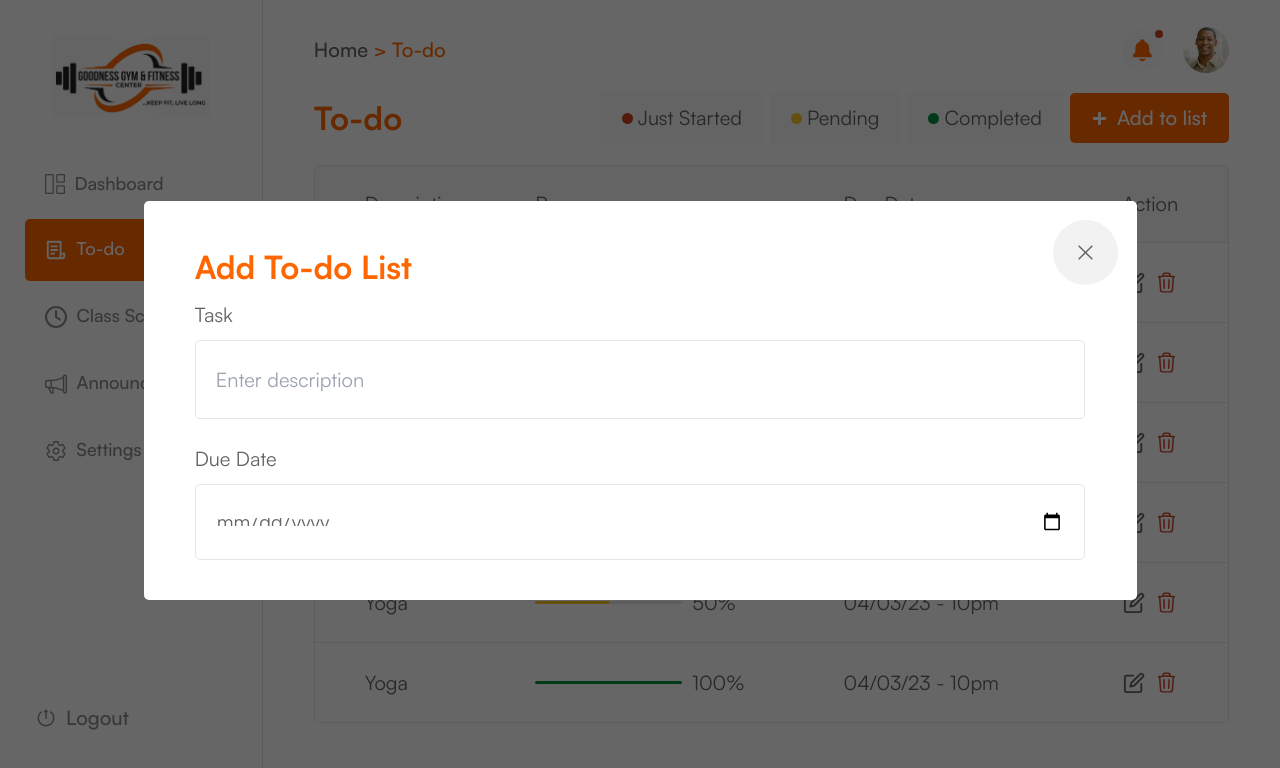
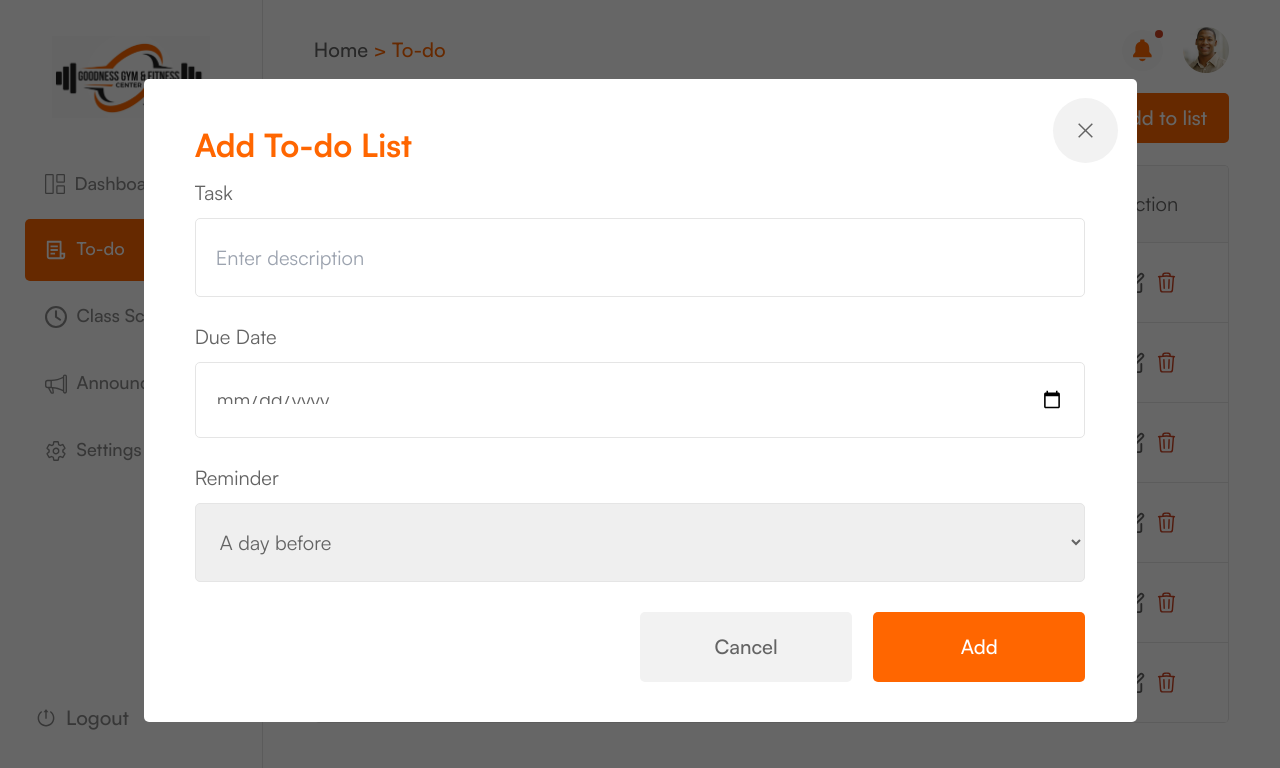
Before and after one commit to LoneBeast-hub/goodness-gym-dashboard, a React (Vite) app: page /to_do in a window 1280 px wide. Both pictures are taken after a click on the button "Add to list". Shown: the top 768 px of the page. Built offline with nearby package versions, Linux system fonts and the light colour scheme.

Commit message:
done the add todo list modal

```diff
--- a/src/components/custom_password_input/custom_password_input.component.jsx
+++ b/src/components/custom_password_input/custom_password_input.component.jsx
@@ -14,7 +14,7 @@ const CustomPasswordInput = ({inputName, inputLabel, baseWidth}) => {
         <div className={`flex w-full ${baseWidth === 'full'? '' : 'md:w-[50%]'} flex-col md:gap-[1.5rem] gap-[0.5rem]`}>
             <label htmlFor={inputName} className="text-[1.4rem] md:text-[2rem] text-black-100">{inputLabel}</label>
             <div className="relative w-full">
-                <input className="border w-full border-gray-e5 text-[1.4rem] py-[2rem] rounded-[5px] px-[1.5rem] md:py-[2.5rem] md:px-[2rem] md:text-[2rem] text-black-100" type={showPassword ? 'text' : 'password'} name={inputName} id={inputName} />
+                <input required className="border w-full border-gray-e5 text-[1.4rem] py-[2rem] rounded-[5px] px-[1.5rem] md:py-[2.5rem] md:px-[2rem] md:text-[2rem] text-black-100" type={showPassword ? 'text' : 'password'} name={inputName} id={inputName} />
                 <button
                     type="button"
                     onClick={handleToggle}
--- a/src/components/todo_add_modal/todo_add_modal.component.jsx
+++ b/src/components/todo_add_modal/todo_add_modal.component.jsx
@@ -3,25 +3,44 @@ import { LiaTimesSolid } from "react-icons/lia";
 // context api
 import { useContext } from "react";
 import { MyContext } from "../../App";
+// components
+import CustomButton from "../custom_button/custom_button.component";
 
 const TodoAddModal = () => {
     const {setContextState} = useContext(MyContext);
     return(
         <div className="w-[100vw] h-[100vh] flex items-center justify-center bg-[rgba(0,0,0,0.6)] fixed z-10 top-0">
-            <div className="w-[90%] relative flex flex-col md:w-[85%] md:max-w-[993px] box-border text-center pt-[2.5rem] md:pt-[5rem] pb-[3rem] md:pb-[4rem] px-[7%] md:px-[4%] rounded-[5px] bg-white">
+            <div className="w-[90%] relative md:w-[85%] md:max-w-[993px] box-border pt-[2.5rem] md:pt-[5rem] pb-[3rem] md:pb-[4rem] px-[7%] md:px-[4%] rounded-[5px] bg-white">
                 {/* Title */}
                 <p className="text-primary-100 text-[2.4rem] text-center md:text-left md:text-[3.2rem] font-bold">Add To-do List</p>
                 {/* Add Form */}
-                <form className="mt-[2.4rem] md:mt-[2.2rem]" action="#">
+                <form className="mt-[2.4rem] flex flex-col md:mt-[2.2rem]" action="#">
                     {/* Task Description input */}
                     <div className="flex w-full flex-col items-start md:gap-[1.5rem] gap-[0.5rem]">
                         <label htmlFor="task_description" className="text-[1.4rem] md:text-[2rem] text-black-100">Task</label>
-                        <input className="border border-gray-e5 w-full text-[1.4rem] py-[2rem] rounded-[5px] px-[1.5rem] md:py-[2.5rem] md:px-[2rem] md:text-[2rem] text-black-100" type="text" name="task_description" id="task_description" placeholder="Enter description" />
+                        <input required className="border border-gray-e5 w-full text-[1.4rem] py-[2rem] rounded-[5px] px-[1.5rem] md:py-[2.5rem] md:px-[2rem] md:text-[2rem] text-black-100" type="text" name="task_description" id="task_description" placeholder="Enter description" />
                     </div>
                     {/* Due Date input */}
                     <div className="flex w-full mt-[2rem] md:mt-[3rem] flex-col items-start md:gap-[1.5rem] gap-[0.5rem]">
                         <label htmlFor="due_date" className="text-[1.4rem] md:text-[2rem] text-black-100">Due Date</label>
-                        <input className="border border-gray-e5 w-full text-[1.4rem] py-[2rem] rounded-[5px] box-border px-[1.5rem] md:py-[2.5rem] md:px-[2rem] md:text-[2rem] text-black-100" type="date" name="due_date" id="due_date" placeholder="Select Date" />
+                        <input required className="border border-gray-e5 w-full text-[1.4rem] py-[2rem] rounded-[5px] px-[1.5rem] md:py-[2.5rem] md:px-[2rem] md:text-[2rem] text-black-100" type="date" name="due_date" id="due_date" />
+                    </div>
+                    {/* Reminder input */}
+                    <div className="flex w-full mt-[2rem] md:mt-[3rem] flex-col items-start md:gap-[1.5rem] gap-[0.5rem]">
+                        <label htmlFor="reminder" className="text-[1.4rem] md:text-[2rem] text-black-100">Reminder</label>
+                        <select required className="border border-gray-e5 w-full text-[1.4rem] py-[2rem] rounded-[5px] px-[1.5rem] md:py-[2.5rem] md:px-[2rem] md:text-[2rem] text-black-100" type="date" name="reminder" id="reminder">
+                            <option value="a_day_before">A day before</option>
+                        </select>
+                    </div>
+                    {/* buttons */}
+                    <div className="flex w-full mt-[1.6rem] md:mt-[3rem] md:w-[50%] gap-[1.7rem] md:gap-[2.1rem] md:self-end">
+                        <CustomButton clickFunction={() => {
+                            setContextState((prevValues) => ({
+                                ...prevValues,
+                                showTodoAddModal: false
+                            }))
+                        }} AddClassName='w-[50%] px-[1rem] rounded-[0.5rem] py-[1.5rem] md:py-[2.5rem]' grayColored><span className="text-[1.6rem] md:text-[2rem]">Cancel</span></CustomButton>
+                        <CustomButton AddClassName='w-[50%] px-[1rem] rounded-[0.5rem] py-[1.5rem] md:py-[2.5rem]' primaryColored><span className="text-[1.6rem] md:text-[2rem]">Add</span></CustomButton>
                     </div>
                 </form>
                 {/* cancel */}
--- a/src/components/todo_add_modal/todo_add_modal.styles.css
+++ /dev/null
@@ -1,3 +0,0 @@
-input[type="date"] {
-    padding: 1.2rem 1.6rem !important; /* Adjust as needed */
-}
--- a/src/pages/edit_profile/edit_profile.page.jsx
+++ b/src/pages/edit_profile/edit_profile.page.jsx
@@ -33,12 +33,12 @@ const EditProfile = () => {
                             {/* Full Name input */}
                             <div className="flex w-full md:w-[50%] flex-col md:gap-[1.5rem] gap-[0.5rem]">
                                 <label htmlFor="full_name" className="text-[1.4rem] md:text-[2rem] text-black-100">Full Name</label>
-                                <input className="border border-gray-e5 text-[1.4rem] py-[2rem] rounded-[5px] px-[1.5rem] md:py-[2.5rem] md:px-[2rem] md:text-[2rem] text-black-100" type="text" name="full_name" id="full_name" placeholder="John Doe" />
+                                <input required className="border border-gray-e5 text-[1.4rem] py-[2rem] rounded-[5px] px-[1.5rem] md:py-[2.5rem] md:px-[2rem] md:text-[2rem] text-black-100" type="text" name="full_name" id="full_name" placeholder="John Doe" />
                             </div>
                             {/* Email input */}
                             <div className="flex w-full md:w-[50%] flex-col md:gap-[1.5rem] gap-[0.5rem]">
                                 <label htmlFor="email" className="text-[1.4rem] md:text-[2rem] text-black-100">Email</label>
-                                <input className="border border-gray-e5 text-[1.4rem] py-[2rem] rounded-[5px] px-[1.5rem] md:py-[2.5rem] md:px-[2rem] md:text-[2rem] text-black-100" type="email" name="email" id="email" placeholder="example@gmail.com" />
+                                <input required className="border border-gray-e5 text-[1.4rem] py-[2rem] rounded-[5px] px-[1.5rem] md:py-[2.5rem] md:px-[2rem] md:text-[2rem] text-black-100" type="email" name="email" id="email" placeholder="example@gmail.com" />
                             </div>
                         </div>
                         {/* flex */}
@@ -46,12 +46,12 @@ const EditProfile = () => {
                             {/* Username input */}
                             <div className="flex w-full md:w-[50%] flex-col md:gap-[1.5rem] gap-[0.5rem]">
                                 <label htmlFor="username" className="text-[1.4rem] md:text-[2rem] text-black-100">Username</label>
-                                <input className="border border-gray-e5 text-[1.4rem] py-[2rem] rounded-[5px] px-[1.5rem] md:py-[2.5rem] md:px-[2rem] md:text-[2rem] text-black-100" type="text" name="username" id="username" placeholder="Doe" />
+                                <input required className="border border-gray-e5 text-[1.4rem] py-[2rem] rounded-[5px] px-[1.5rem] md:py-[2.5rem] md:px-[2rem] md:text-[2rem] text-black-100" type="text" name="username" id="username" placeholder="Doe" />
                             </div>
                             {/* Phone Number input */}
                             <div className="flex w-full md:w-[50%] flex-col md:gap-[1.5rem] gap-[0.5rem]">
                                 <label htmlFor="phone_number" className="text-[1.4rem] md:text-[2rem] text-black-100">Phone Number</label>
-                                <input className="border border-gray-e5 text-[1.4rem] py-[2rem] rounded-[5px] px-[1.5rem] md:py-[2.5rem] md:px-[2rem] md:text-[2rem] text-black-100" type="number" name="phone_number" id="phone_number" placeholder="0123456789" />
+                                <input required className="border border-gray-e5 text-[1.4rem] py-[2rem] rounded-[5px] px-[1.5rem] md:py-[2.5rem] md:px-[2rem] md:text-[2rem] text-black-100" type="number" name="phone_number" id="phone_number" placeholder="0123456789" />
                             </div>
                         </div>
                         {/* Tier input */}
```
